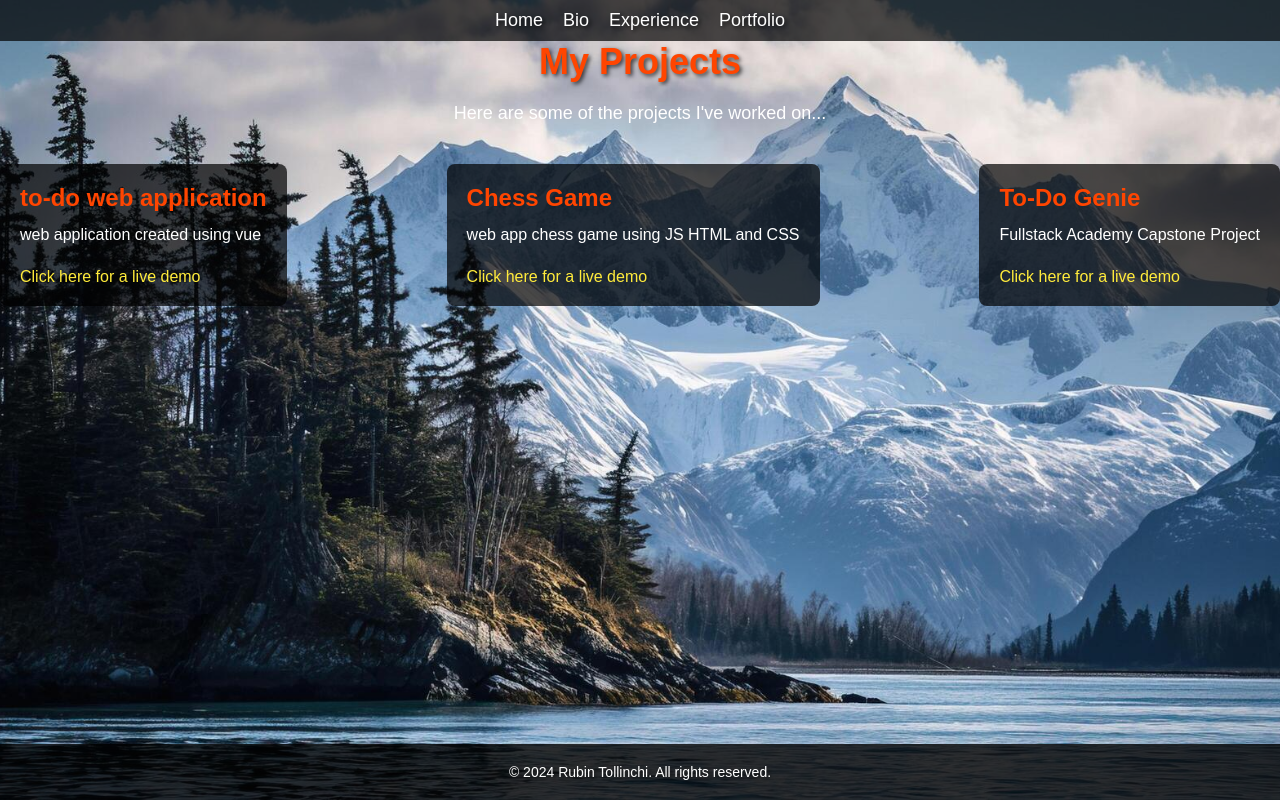
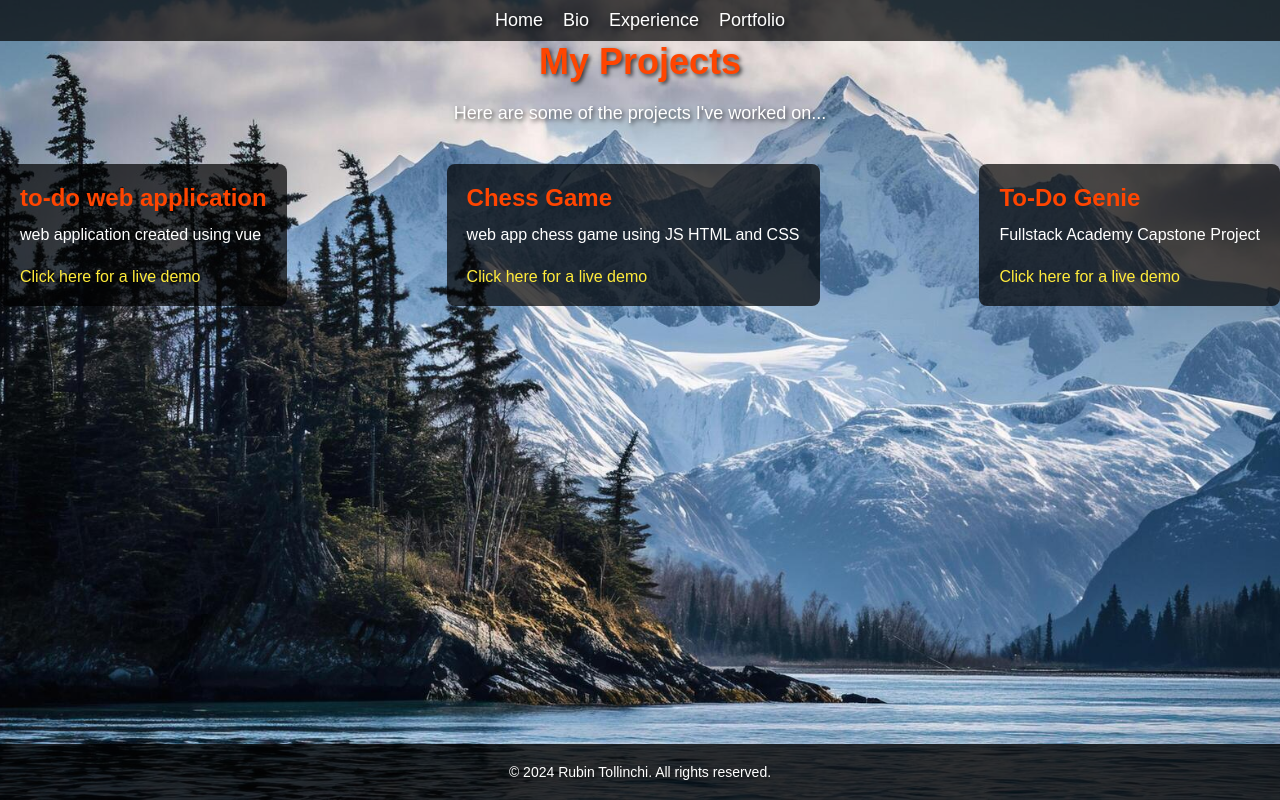
Before and after one commit to Rtollinchi/Personal-Webpage-Multiverse, a plain HTML site: page portfolio.html in a window 1280 px wide. Drawn offline with Linux system fonts and the light colour scheme.

Commit message:
added text-shadow to .intro p

```diff
--- a/style.css
+++ b/style.css
@@ -188,6 +188,7 @@ nav a:hover {
 .intro p {
   font-size: 18px;
   margin-bottom: 40px;
+  text-shadow: 2px 2px 4px rgba(0, 0, 0, 0.7);
 }
 
 .project-grid {
```
